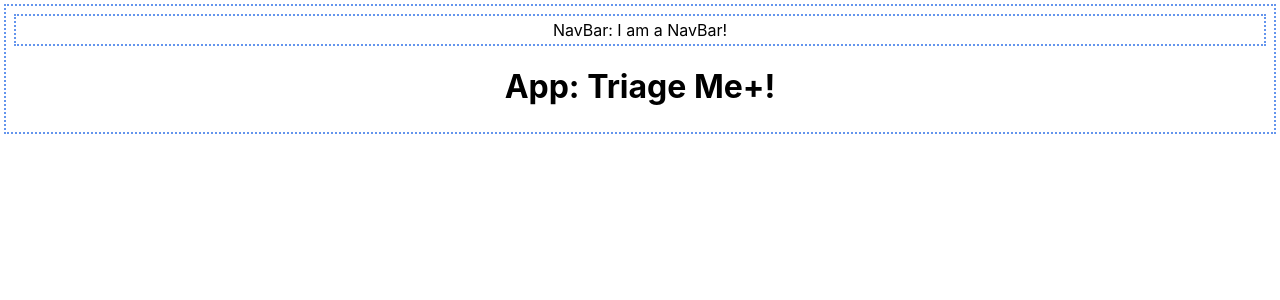
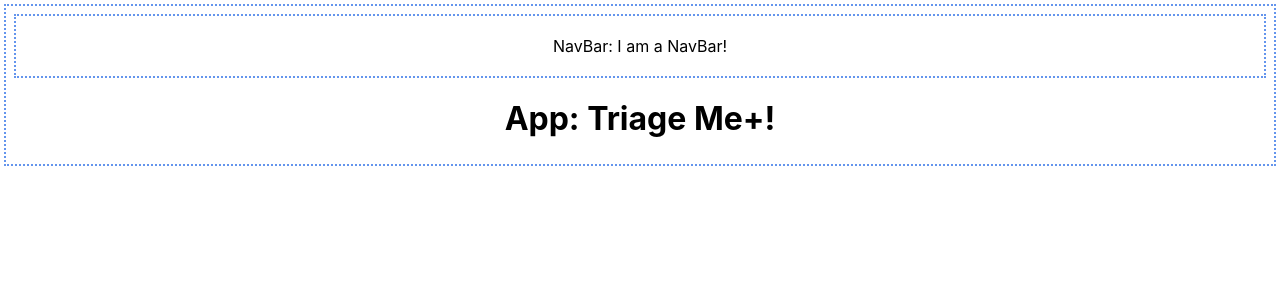
Before and after one commit to robified/react_triageMe, a React (Create React App) app: page /navbar in a window 1280 px wide. Shown: the top 300 px of the page. Built offline with nearby package versions, Linux system fonts and the light colour scheme.

Commit message:
Fix function to return properly.

```diff
--- a/src/components/NavBar/NavBar.jsx
+++ b/src/components/NavBar/NavBar.jsx
@@ -1,9 +1,11 @@
 import React from 'react'
 
-const NavBar = (props) => (
-    <div className="component">
-        NavBar: I am a NavBar!
-    </div>
-)
+const NavBar = props => {
+    return (
+        <div className="component">
+            <p>NavBar: I am a NavBar!</p>
+        </div>
+    );
+};
 
 export default NavBar;
```
